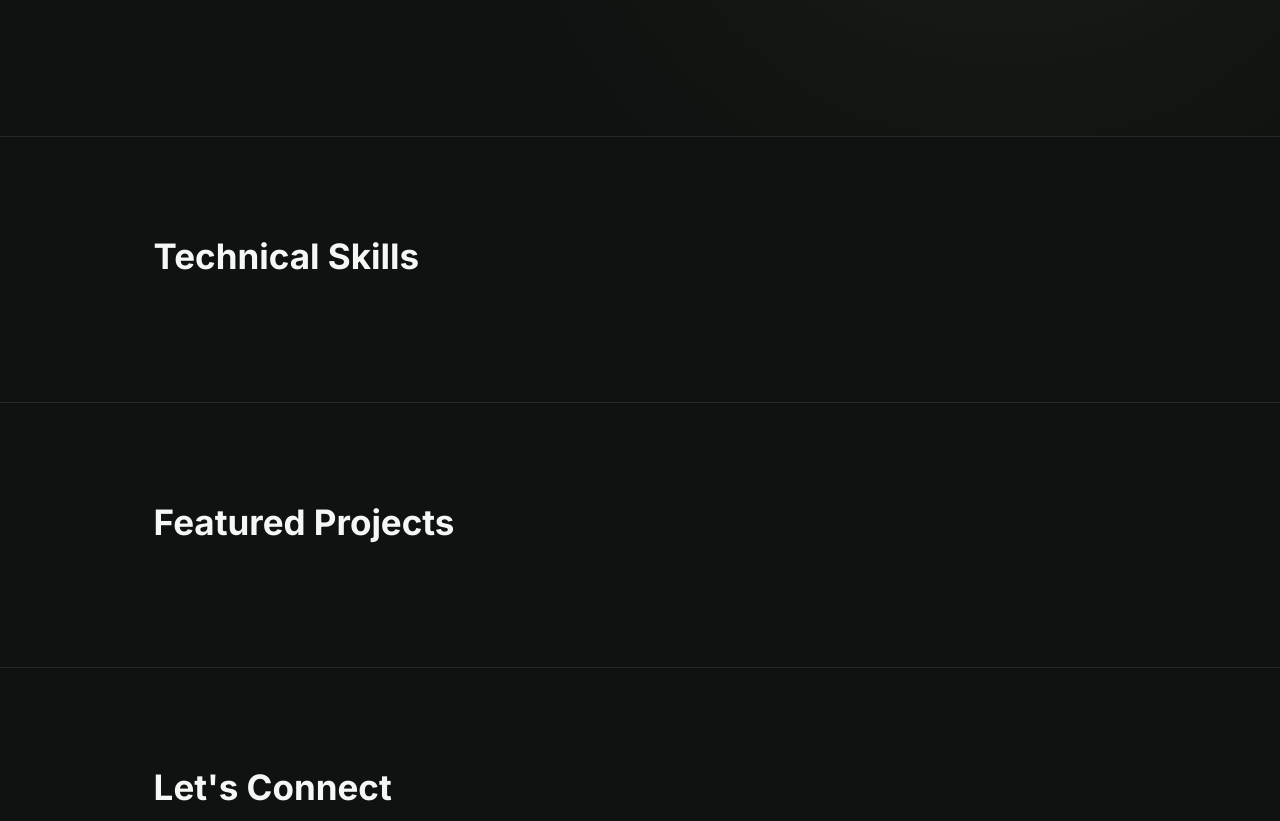
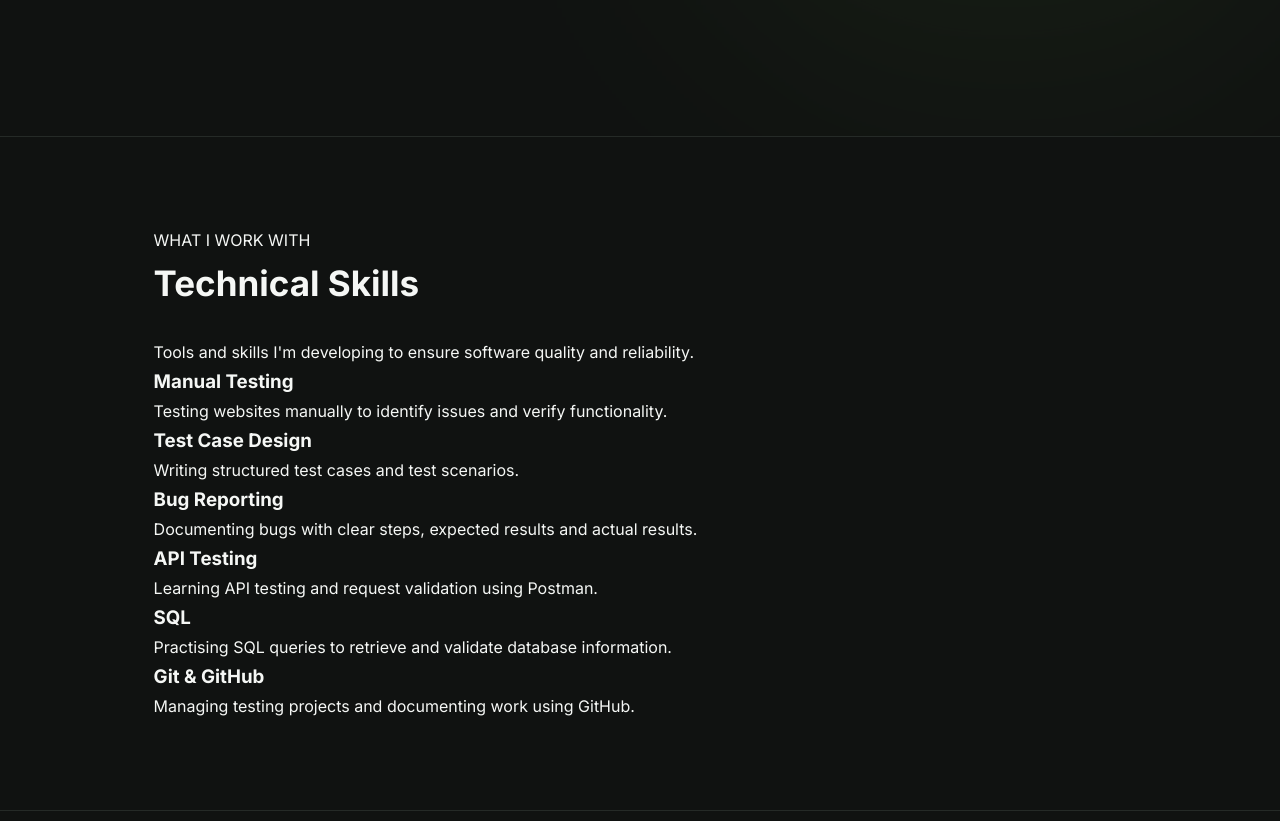
Before and after one commit to kashan-qa-engineer227/QA-Engineer-Portfolio, a plain HTML site: page index.html in a window 1280 px wide. Shown: the part 700-1521 px from the top of the page. Drawn offline with Linux system fonts and the light colour scheme.

Commit message:
Add technical skills section

```diff
--- a/index.html
+++ b/index.html
@@ -49,9 +49,49 @@
       </div>
     </section>
 
-    <section id="skills">
-      <h2>Technical Skills</h2>
-    </section>
+
+<section id="skills" class="skills-section">
+    <p class="section-tag">WHAT I WORK WITH</p>
+    <h2>Technical Skills</h2>
+    <p class="section-description">
+        Tools and skills I'm developing to ensure software quality and reliability.
+    </p>
+
+    <div class="skills-grid">
+
+        <div class="skill-card">
+            <h3>Manual Testing</h3>
+            <p>Testing websites manually to identify issues and verify functionality.</p>
+        </div>
+
+        <div class="skill-card">
+            <h3>Test Case Design</h3>
+            <p>Writing structured test cases and test scenarios.</p>
+        </div>
+
+        <div class="skill-card">
+            <h3>Bug Reporting</h3>
+            <p>Documenting bugs with clear steps, expected results and actual results.</p>
+        </div>
+
+        <div class="skill-card">
+            <h3>API Testing</h3>
+            <p>Learning API testing and request validation using Postman.</p>
+        </div>
+
+        <div class="skill-card">
+            <h3>SQL</h3>
+            <p>Practising SQL queries to retrieve and validate database information.</p>
+        </div>
+
+        <div class="skill-card">
+            <h3>Git & GitHub</h3>
+            <p>Managing testing projects and documenting work using GitHub.</p>
+        </div>
+
+    </div>
+</section>
+
 
     <section id="projects">
       <h2>Featured Projects</h2>
```
